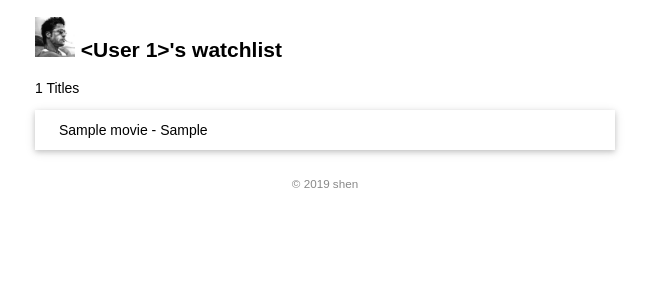
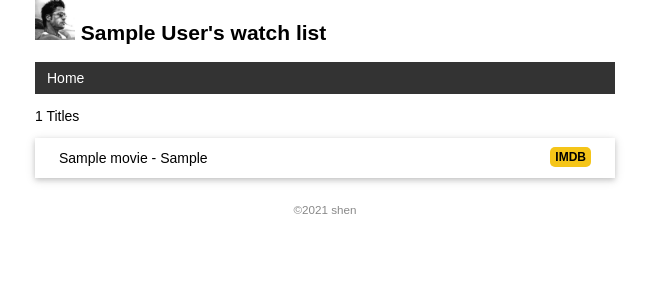
Before and after one commit to k2229293/watchlist, a Flask app: page / in a window 1280 px wide. Shown: the top 300 px of the page, without its empty margins (315-964 px from the left). Run offline with Flask 2, Linux system fonts and the light colour scheme; tables that the repository leaves empty hold one stand-in row (values such as "Sample post").

Commit message:
add base template and error template

```diff
--- a/app.py
+++ b/app.py
@@ -21,11 +21,21 @@ class Movie(db.Model):
 def index():
     name = User.query.first()
     movies = Movie.query.all()
-    return render_template("index.html",name=name,movies=movies)
+    return render_template("index.html",movies=movies)
 
 @app.route('/usr/<name>')
 def user(name):
     return "welcome~!%s"%name
+
+@app.errorhandler(404)
+def page_not_found(e):
+    user = User.query.first()
+    return render_template('404.html'),404
+
+@app.context_processor
+def inject_user():
+    user = User.query.first()
+    return dict(user=user)
 
 @app.cli.command()
 def forge():
--- a/static/style.css
+++ b/static/style.css
@@ -29,3 +29,40 @@ footer {
 .movie-list li:last-child {
     border-bottom: none;
 }
+
+nav ul{
+    list-style-type:none;
+    margin:0;
+    padding: 0;
+    overflow:hidden;
+    background-color: #333;
+}
+nav li{
+    float: left;
+}
+
+nav li a{
+    display: block;
+    color: white;
+    text-align: center;
+    padding: 8px 12px;
+    text-decoration: none;
+}
+
+nav li a:hover{
+    background-color: #111;
+}
+
+.float-right {
+    float: right;
+}
+
+.imdb {
+    font-size: 12px;
+    font-weight: bold;
+    color: black;
+    text-decoration: none;
+    background: #F5C518;
+    border-radius: 5px;
+    padding: 3px 5px;
+}
--- /dev/null
+++ b/templates/base.html
@@ -0,0 +1,30 @@
+<!DOCTYPE>
+<html lang="en">
+    <head>
+        {% block head %}
+        <meta charset="utf-8">
+        <meta name="viewport" content="width=device-width, initial-scale=1.0">
+        <title>
+            {{ user.name }}'s watchlist
+        </title>
+        <link rel="stylesheet" href="{{ url_for('static',filename='style.css') }}">
+        {% endblock %}
+    </head>
+    <body>
+        <h2>
+            <img alt="Avatar" class="avatar" src="{{ url_for('static',filename='images/avatar.jpg') }}">
+            {{ user.name }}'s watch list
+        </h2>
+        <nav>
+            <ul>
+                <li><a href="{{ url_for('index') }}">Home</a> </li>
+            </ul>
+        </nav>
+        {% block content %}{% endblock %}
+        <footer>
+            <small>
+                &copy;2021 shen
+            </small>
+        </footer>
+    </body>
+</html>
--- a/templates/index.html
+++ b/templates/index.html
@@ -1,22 +1,14 @@
-<!DOCTYPE html>
-<html lang="en">
-<head>
-    <meta charset="utf-8">
-    <title>{{ name }}'s watchlist</title>
-    <link rel="icon" href="{{ url_for('static',filename='favicon-32x32.ico') }}">
-    <link rel="stylesheet" href="{{url_for('static',filename='style.css')}}" type="text/css">
-</head>
-<body>
-    <h2><img class="avatar" alt="Avatar" src="{{ url_for('static',filename='images/avatar.jpg') }}">
-    {{ name }}'s watchlist</h2>
-    <p>{{ movies|length }} Titles</p>
-    <ul class="movie-list">
-        {% for movie in movies%}
-        <li>{{ movie.title }} - {{movie.year}}</li>
-        {% endfor %}
-    </ul>
-    <footer>
-        <small>&copy; 2019 shen</small>
-    </footer>
-</body>
-</html>
+{% extends 'base.html' %}
+{% block content %}
+<p>{{ movies|length }} Titles</p>
+<ul class="movie-list">
+    {% for movie in movies%}
+    <li>
+        {{ movie.title }} - {{movie.year}}
+        <span class="float-right">
+            <a class = "imdb" href="https://www.imdb.com/find?q={{movie.title}}" target="_black" title="find this on IMDB">IMDB</a>
+        </span>
+    </li>
+    {% endfor %}
+</ul>
+{% endblock %}
```
Also changed, not shown: templates/404.html (added, +11 -0 lines).
